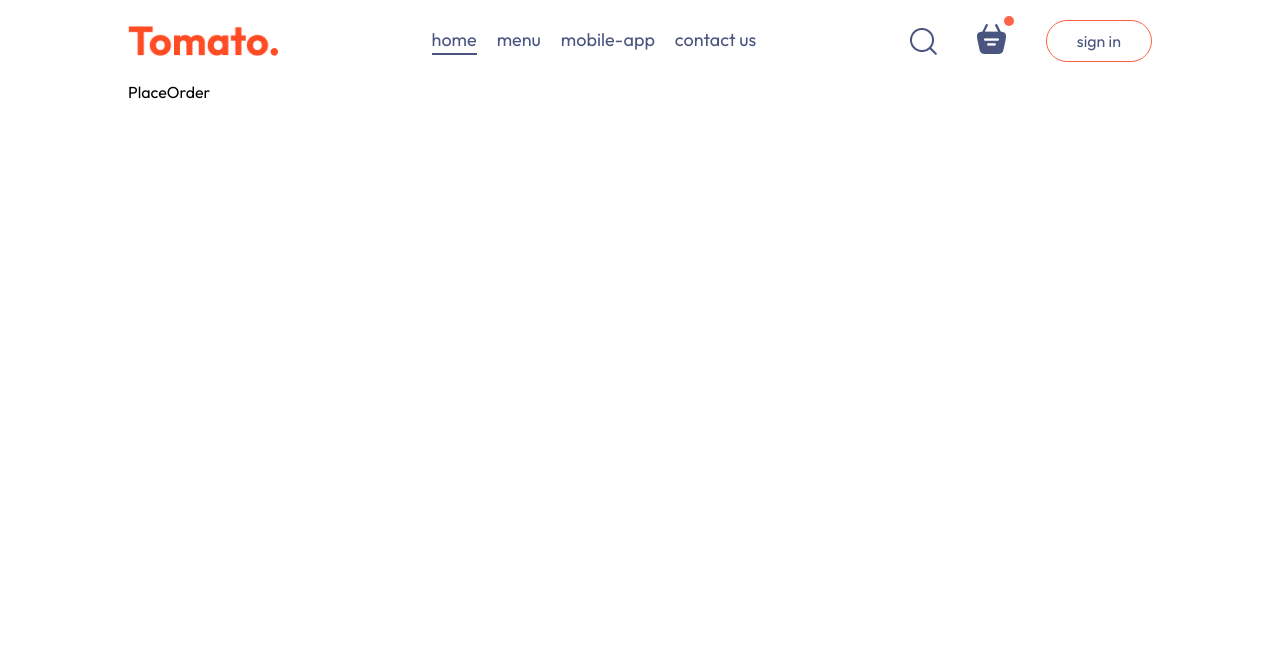
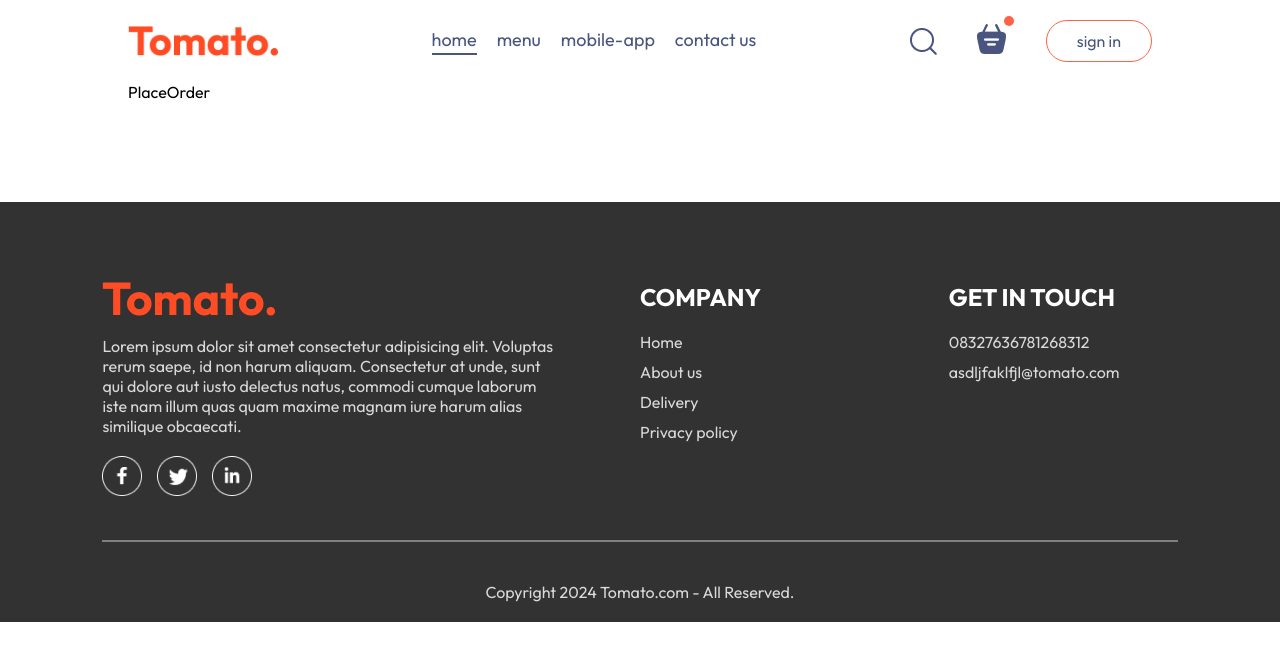
Before and after one commit to Ranugraha/food-del, a React (Vite) app in the folder frontend/: page /order in a window 1280 px wide. Shown: the top 660 px of the page. Built offline with nearby package versions, Linux system fonts and the light colour scheme; the HTML template or start-up script is replaced by a standard one.

Commit message:
Add Footer done

```diff
--- a/frontend/src/App.jsx
+++ b/frontend/src/App.jsx
@@ -4,9 +4,11 @@
 import Home from './pages/Home/Home';
 import Cart from './pages/Cart/Cart';
 import PlaceOrder from './pages/PlaceOrder/placeOrder';
+import Footer from './components/Footer/Footer';
 
 const App = () => {
   return (
+    <>
       <div className="app">
         <Navbar />
         <Routes>
@@ -15,6 +17,8 @@
           <Route path="/order" element={<PlaceOrder />} />
         </Routes>
       </div>
+      <Footer />
+    </>
   );
 };
 
--- /dev/null
+++ b/frontend/src/components/Footer/Footer.css
@@ -0,0 +1,60 @@
+.footer {
+  color: #d9d9d9;
+  background-color: #323232;
+  display: flex;
+  flex-direction: column;
+  align-items: center;
+  gap: 20px;
+  padding: 20px 8vw;
+  padding-top: 80px;
+  margin-top: 100px;
+}
+
+.footer-content {
+  width: 100%;
+  display: grid;
+  grid-template-columns: 2fr 1fr 1fr;
+  gap: 80px;
+}
+
+.footer-content-left,
+.footer-content-right,
+.footer-content-center {
+  display: flex;
+  flex-direction: column;
+  align-items: start;
+  gap: 20px;
+}
+
+.footer-content-left li,
+.footer-content-right li,
+.footer-content-center li {
+  list-style: none;
+  margin-bottom: 10px;
+}
+
+.footer-content-left li,
+.footer-content-right li,
+.footer-content-center li {
+  list-style: none;
+  margin-bottom: 10px;
+  cursor: pointer;
+}
+
+.footer-content-right h2,
+.footer-content-center h2 {
+  color: white;
+}
+
+.footer-social-icon img {
+  width: 40px;
+  margin-right: 15px;
+}
+
+.footer hr {
+  width: 100%;
+  height: 2px;
+  margin: 20px 0px;
+  background-color: gray;
+  border: none;
+}
--- /dev/null
+++ b/frontend/src/components/Footer/Footer.jsx
@@ -0,0 +1,48 @@
+import React from 'react';
+import './Footer.css';
+import { assets } from '../../assets/assets';
+
+const Footer = () => {
+  return (
+    <div className="footer" id="footer">
+      <div className="footer-content">
+        <div className="footer-content-left">
+          <img src={assets.logo} alt="" />
+          <p>
+            Lorem ipsum dolor sit amet consectetur adipisicing elit. Voluptas
+            rerum saepe, id non harum aliquam. Consectetur at unde, sunt qui
+            dolore aut iusto delectus natus, commodi cumque laborum iste nam
+            illum quas quam maxime magnam iure harum alias similique obcaecati.
+          </p>
+          <div className="footer-social-icon">
+            <img src={assets.facebook_icon} alt="" />
+            <img src={assets.twitter_icon} alt="" />
+            <img src={assets.linkedin_icon} alt="" />
+          </div>
+        </div>
+        <div className="footer-content-center">
+          <h2>COMPANY</h2>
+          <ul>
+            <li>Home</li>
+            <li>About us</li>
+            <li>Delivery</li>
+            <li>Privacy policy</li>
+          </ul>
+        </div>
+        <div className="footer-content-right">
+          <h2>GET IN TOUCH</h2>
+          <ul>
+            <li>08327636781268312</li>
+            <li>asdljfaklfjl@tomato.com</li>
+          </ul>
+        </div>
+      </div>
+      <hr />
+      <p className="footer-copyright">
+        Copyright 2024 Tomato.com - All Reserved.
+      </p>
+    </div>
+  );
+};
+
+export default Footer;
--- a/frontend/src/pages/Home/Home.jsx
+++ b/frontend/src/pages/Home/Home.jsx
@@ -3,6 +3,7 @@
 import Header from '../../components/Header/Header';
 import ExploreMenu from '../../components/exploreMenu/ExploreMenu';
 import FoodDisplay from '../../components/FoodDisplay/FoodDisplay';
+import Footer from '../../components/Footer/Footer';
 
 const Home = () => {
   const [category, setCategory] = useState('ALL');
```
Lines whose indentation alone changed are shown as unchanged.
